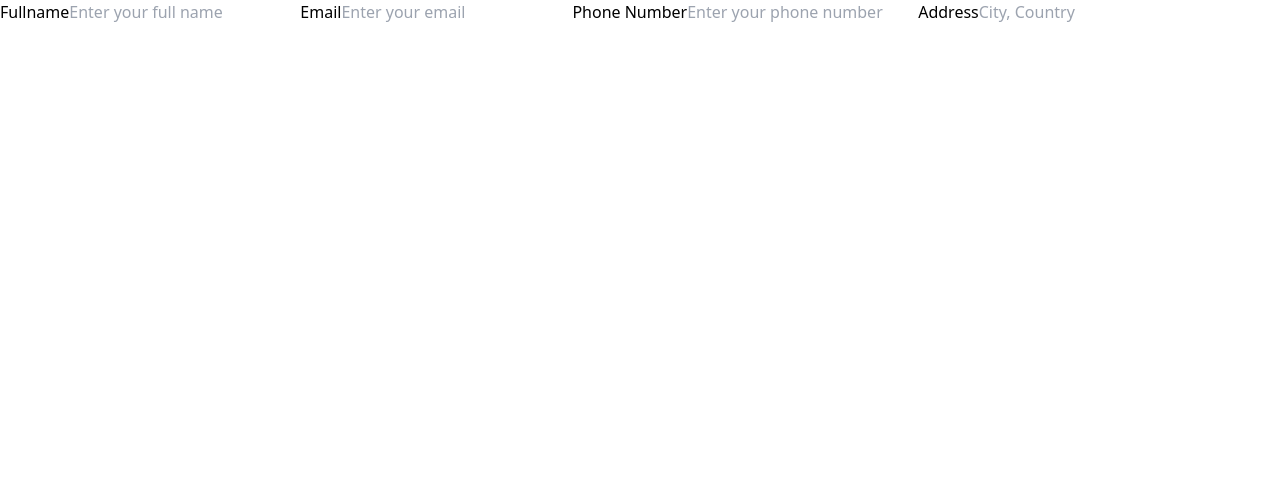
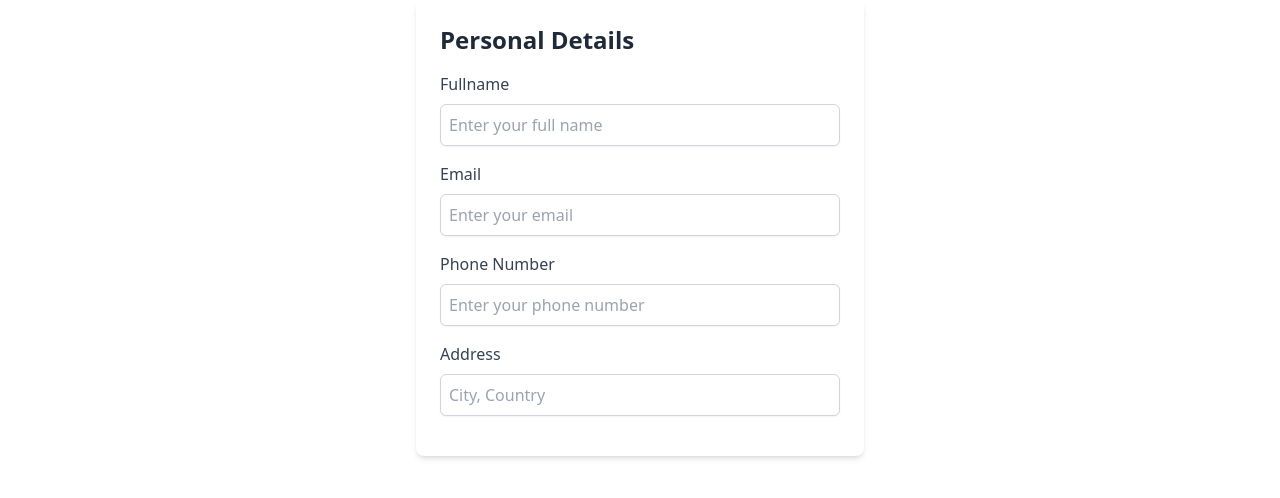
Before and after one commit to minhnguyen9702/odin-cv-builder, a React (Vite) app: page / in a window 1280 px wide. Shown: the top 498 px of the page. Built offline with nearby package versions, Linux system fonts and the light colour scheme.

Commit message:
style personal details using tailwind

```diff
--- a/src/App.jsx
+++ b/src/App.jsx
@@ -20,7 +20,6 @@ function App() {
         personalInfo={personalInfo}
         onChange={personalInfoChange}
       />
-      <h1>{personalInfo.fullname}</h1>
     </>
   );
 }
--- a/src/PersonalDetails.jsx
+++ b/src/PersonalDetails.jsx
@@ -37,7 +37,8 @@ function PersonalDetails({ personalInfo, onChange }) {
     },
   ];
   return (
-    <>
+    <div className="max-w-md mx-auto p-6 bg-white rounded-lg shadow-md">
+    <h2 className="text-2xl font-semibold text-gray-800 mb-4">Personal Details</h2>
     {fields.map((field)=> (
       <InputField
       key={field.id}
@@ -49,7 +50,7 @@ function PersonalDetails({ personalInfo, onChange }) {
       placeholder={field.placeholder}
       />
     ))}
-    </>
+    </div>
   );
 }
 
--- a/src/components/InputField.jsx
+++ b/src/components/InputField.jsx
@@ -2,8 +2,10 @@ import PropTypes from "prop-types";
 
 function InputField({ label, type, id, value, onChange, placeholder }) {
   return (
-    <>
-      <label htmlFor={id}>{label}</label>
+    <div className="mb-4">
+      <label htmlFor={id} className="block text-gray-700 font-small mb-2">
+        {label}
+      </label>
       <input
         type={type}
         id={id}
@@ -11,8 +13,9 @@ function InputField({ label, type, id, value, onChange, placeholder }) {
         value={value}
         onChange={onChange}
         placeholder={placeholder}
+        className="border border-gray-300 rounded-md shadow-sm focus:outline-none focus:ring-2 focus:ring-blue-500 focus:border-blue-500 w-full p-2"
       ></input>
-    </>
+    </div>
   );
 }
 
```
